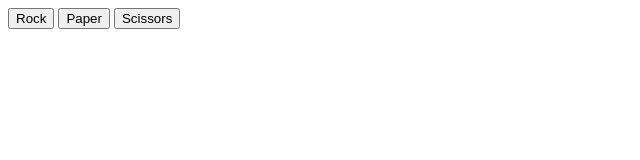
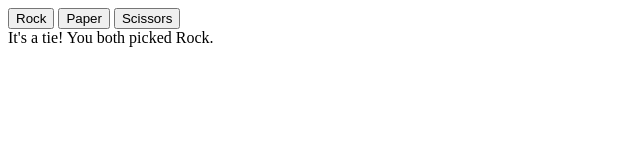
Before and after one commit to El-Burnie/rock-paper-scissors, a plain HTML site: page index.html in a window 1280 px wide. Both pictures are taken after a click on the button "Rock". Shown: the whole page, without its empty margins (0-640 px from the left). Drawn offline with Linux system fonts and the light colour scheme.

Commit message:
Move text output from console to page

```diff
--- a/app.js
+++ b/app.js
@@ -60,19 +60,20 @@ function playRound(humanChoice, computerChoice) {
     switch (winState) {
         case "win":
             humanScore++;
-            console.log(`You win! ${humanChoice} beats ${computerChoice}.`);
+            output.textContent = `You win! ${humanChoice} beats ${computerChoice}.`;
             break;
         case "tie":
-            console.log(`It's a tie! You both picked ${humanChoice}.`);
+            output.textContent = `It's a tie! You both picked ${humanChoice}.`;
             break;
         case "lose":
             computerScore++;
-            console.log(`You lose! ${computerChoice} beats ${humanChoice}.`);
+            output.textContent = `You lose! ${computerChoice} beats ${humanChoice}.`;
             break;
     }
 }
 
 const buttons = document.querySelectorAll("button");
+const output = document.querySelector("#output");
 buttons.forEach((button) => {
     button.addEventListener("click", () => {
         playRound(button.textContent, getComputerChoice());
--- a/index.html
+++ b/index.html
@@ -10,5 +10,6 @@
     <button>Rock</button>
     <button>Paper</button>
     <button>Scissors</button>
+    <div id="output"></div>
 </body>
 </html>
```
